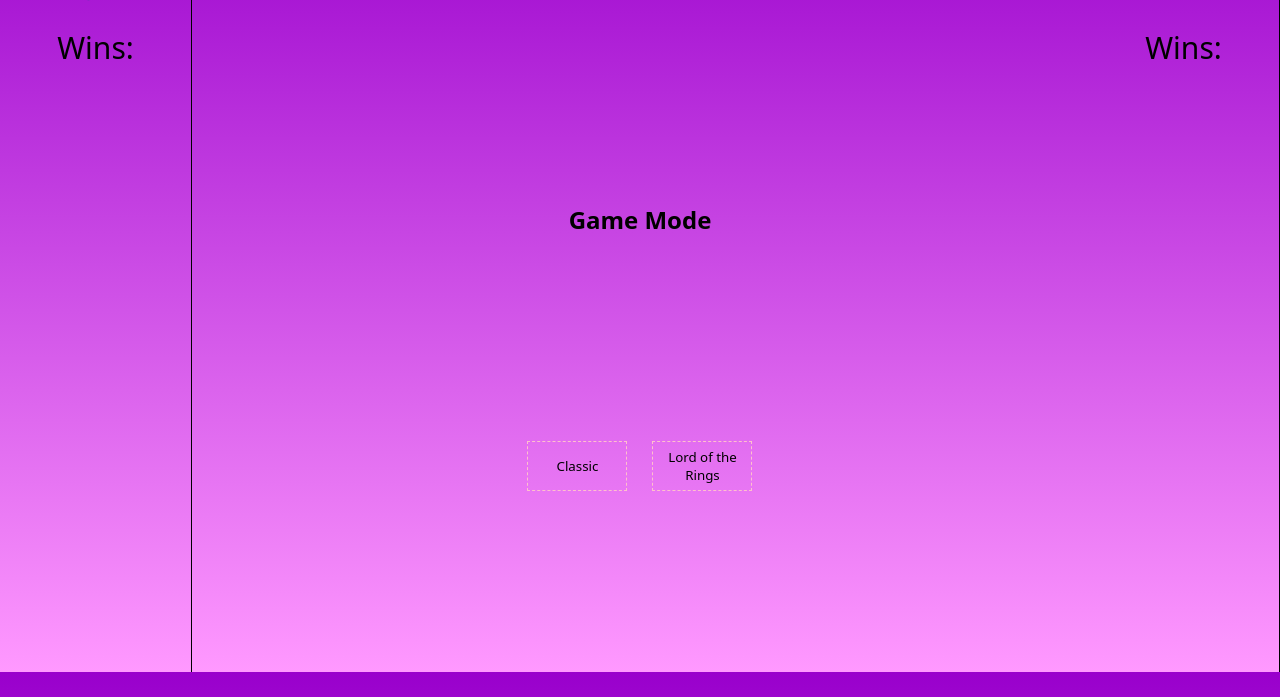
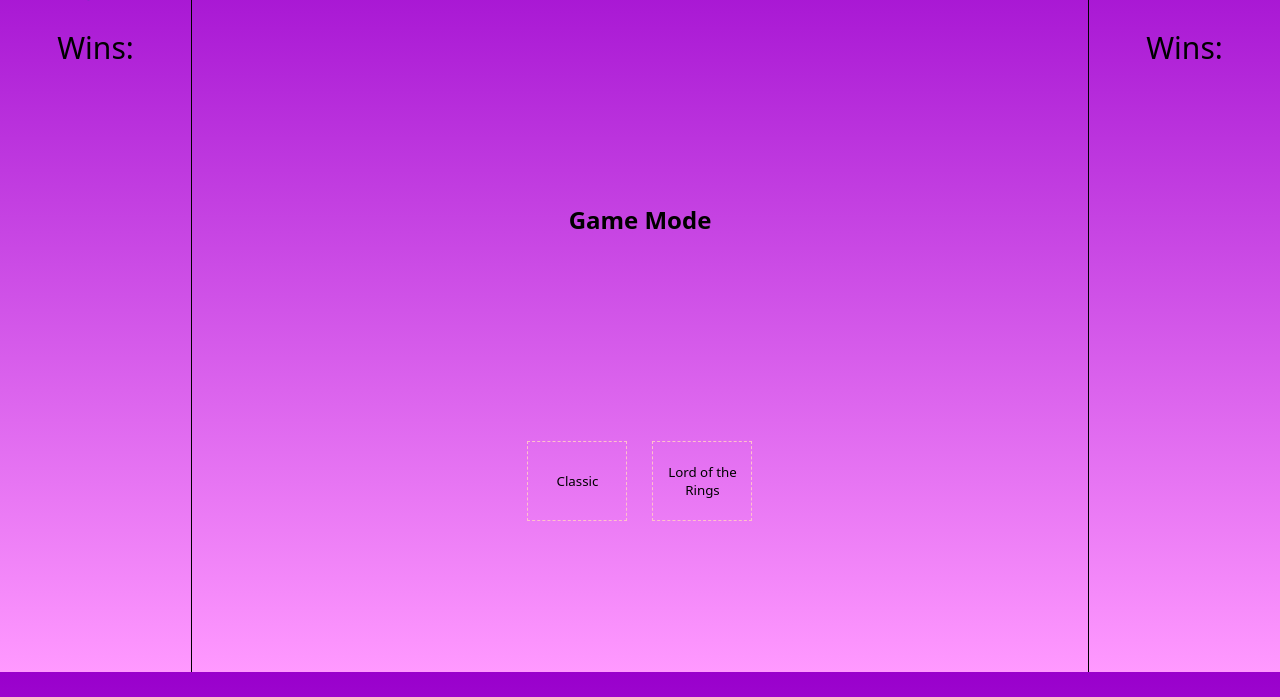
Before and after one commit to FlorenzoBauer/rockPaperScissors, a plain HTML site: page index.html in a window 1280 px wide. Shown: the part 128-825 px from the top of the page. Drawn offline with Linux system fonts and the light colour scheme.

Commit message:
Bug Fixes

```diff
--- a/styles.css
+++ b/styles.css
@@ -29,7 +29,7 @@ body {
     flex-direction: column;
     align-items: center;
     gap: 50px;
-    border-right: black 1px solid;
+    border-left: black 1px solid;
     height: 100vh;
     width: 100%;
     padding-top: 25px;
@@ -66,7 +66,7 @@ body {
     display: flex;
     justify-content: center;
     width: 25%;
-    height: 50%;
+    height: 40%;
 }
 .main-section-imgLotr img:hover{
     transform: scale(1.2);
@@ -89,13 +89,14 @@ body {
     justify-content: center;
     gap: 25px;
     width: 100%;
+    height: 50px;
 }
 .main-section-button{
     display: flex;
     justify-content: center;
     align-items: center;
     width: 100px;
-    height: 50px;
+    height: 80px;
     color: black;
     background-color: transparent;
     border: pink 1px dashed;
```
